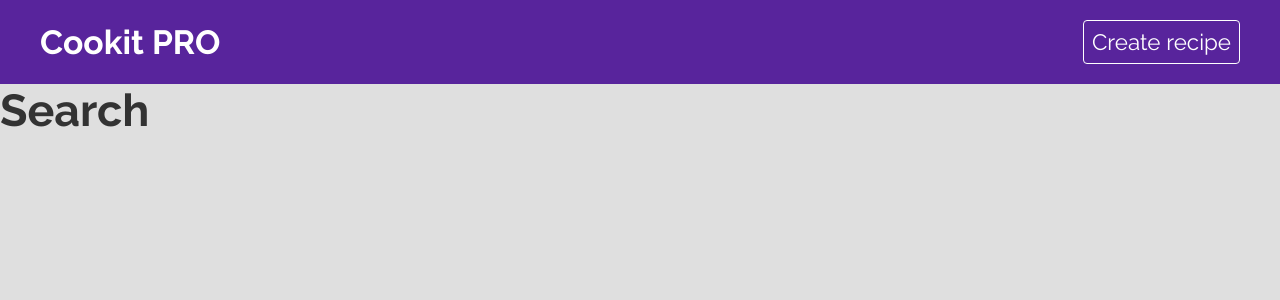
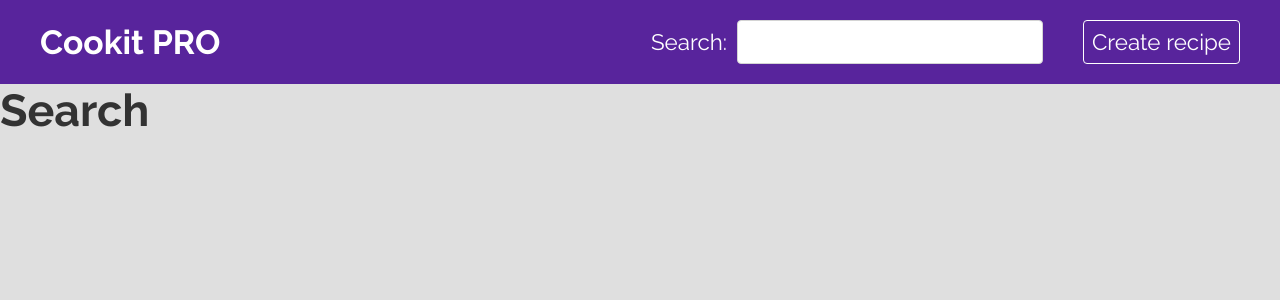
Before and after one commit to sanchitgnawali/cookit, a React (Create React App) app: page /search in a window 1280 px wide. Shown: the top 300 px of the page. Built offline with nearby package versions, Linux system fonts and the light colour scheme.

Commit message:
created searchbar to search for recipes

```diff
--- a/src/components/Navbar.jsx
+++ b/src/components/Navbar.jsx
@@ -1,5 +1,6 @@
 import { Link } from "react-router-dom";
 import "./Navbar.css";
+import Searchbar from "./Searchbar";
 
 export default function Navbar() {
   return (
@@ -8,6 +9,7 @@
         <Link to="/" className="brand">
           <h1>Cookit PRO</h1>
         </Link>
+        <Searchbar />
         <Link to="/create">Create recipe</Link>
       </nav>
     </div>
--- a/src/components/Searchbar.css
+++ b/src/components/Searchbar.css
@@ -0,0 +1,8 @@
+.searchbar form {
+  display: flex;
+  align-items: center;
+}
+
+.searchbar input {
+  margin-left: 10px;
+}
--- a/src/components/Searchbar.jsx
+++ b/src/components/Searchbar.jsx
@@ -0,0 +1,28 @@
+import "./Searchbar.css";
+
+import { useState } from "react";
+import { useNavigate } from "react-router-dom";
+
+export default function Searchbar() {
+  const [term, setTerm] = useState("");
+  const navigate = useNavigate();
+
+  const handleSubmit = (e) => {
+    e.preventDefault();
+
+    navigate(`/search?q=${term}`);
+  };
+
+  return (
+    <div className="searchbar">
+      <form onSubmit={handleSubmit}>
+        <label htmlFor="search">Search: </label>
+        <input
+          type="text"
+          id="search"
+          onChange={(e) => setTerm(e.target.value)}
+        />
+      </form>
+    </div>
+  );
+}
```
